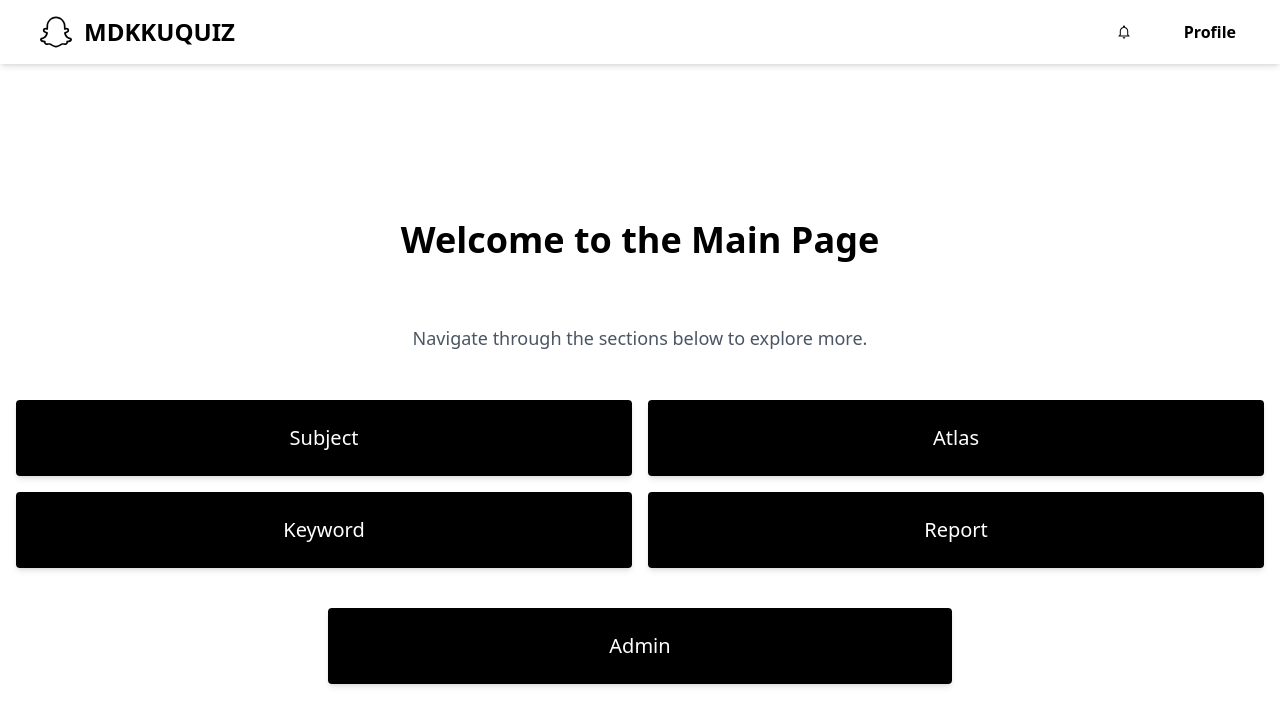
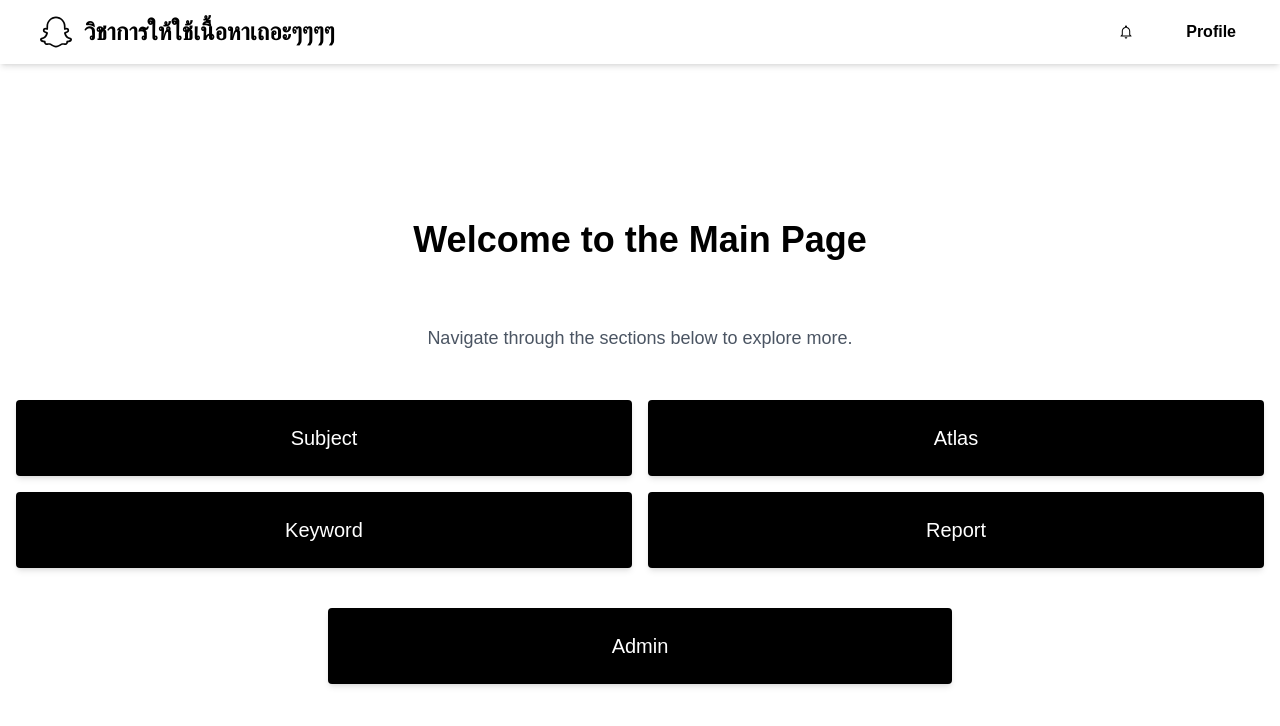
Before and after one commit to panascha/MDKKUQUIZ, a React (Create React App) app: page / in a window 1280 px wide. Shown: the top 726 px of the page. Built offline with nearby package versions, Linux system fonts and the light colour scheme.

Commit message:
meme lord and add Sarabun

```diff
--- a/src/components/Navbar.js
+++ b/src/components/Navbar.js
@@ -28,7 +28,7 @@ const Navbar = () => {
                 <div className="flex gap-2 items-center">
                     <a href="/" className="flex items-center space-x-3 text-2xl font-semibold mx-4">
                         <img src={logo} alt="Logo" className="h-8 w-8" />
-                        <span>MDKKUQUIZ</span>
+                        <span>วิชาการให้ใช้เนื้อหาเถอะๆๆๆๆ</span>
                     </a>
                 </div>
 
--- a/src/index.css
+++ b/src/index.css
@@ -2,8 +2,8 @@
 @tailwind components;
 @tailwind utilities;
 
-@import url("https://fonts.googleapis.com/css2?family=Kanit:ital,wght@0,100;0,200;0,300;0,400;0,500;0,600;0,700;0,800;0,900;1,100;1,200;1,300;1,400;1,500;1,600;1,700;1,800;1,900&family=Sarabun:ital,wght@0,100;0,200;0,300;0,400;0,500;0,600;0,700;0,800;1,100;1,200;1,300;1,400;1,500;1,600;1,700;1,800&display=swap");
+@import url("https://fonts.googleapis.com/css2?family=Sarabun:ital,wght@0,100;0,200;0,300;0,400;0,500;0,600;0,700;0,800;1,100;1,200;1,300;1,400;1,500;1,600;1,700;1,800&display=swap");
 
-:root {
-  --font-sarabun: "Sarabun", sans-serif;
+body {
+  font-family: "Sarabun", sans-serif;
 }
--- a/tailwind.config.js
+++ b/tailwind.config.js
@@ -15,7 +15,7 @@ module.exports = {
         quaternary: '#FFF4B7', // Light teal color
       },
       fontFamily: {
-        thsarabun: ['"TH Sarabun New"', 'sans-serif'], // Added TH Sarabun font
+        body: ['Sarabun'], // Custom font family
       },
     },
   },
```
